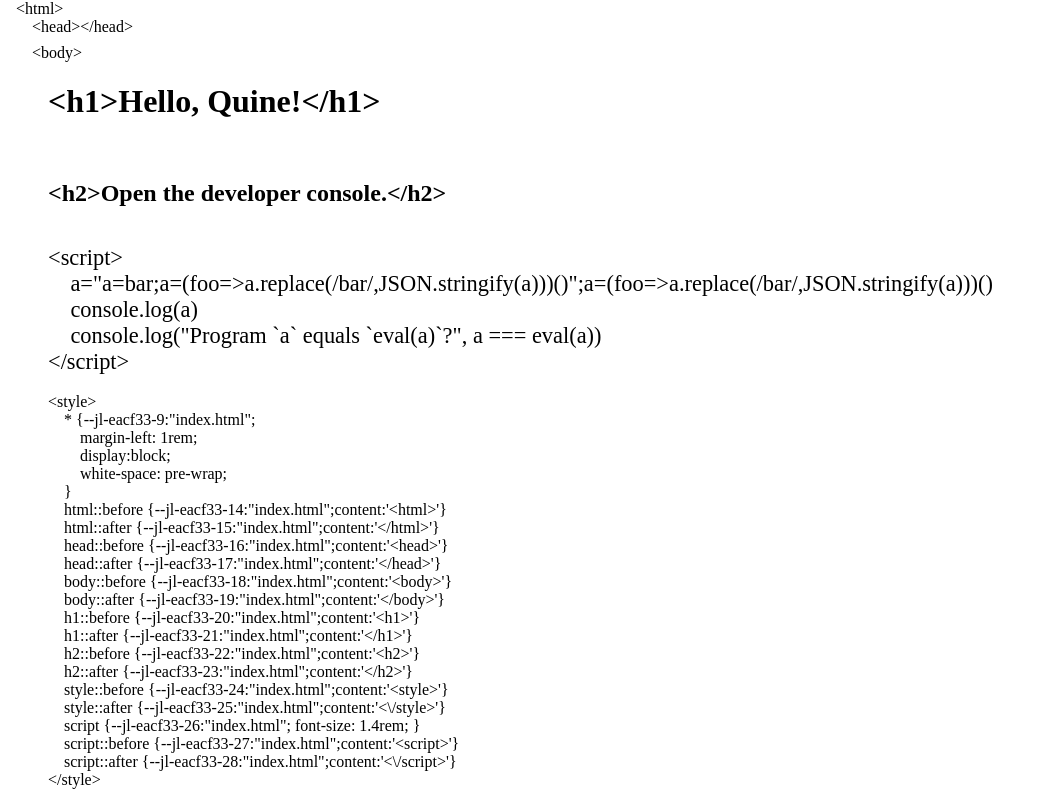
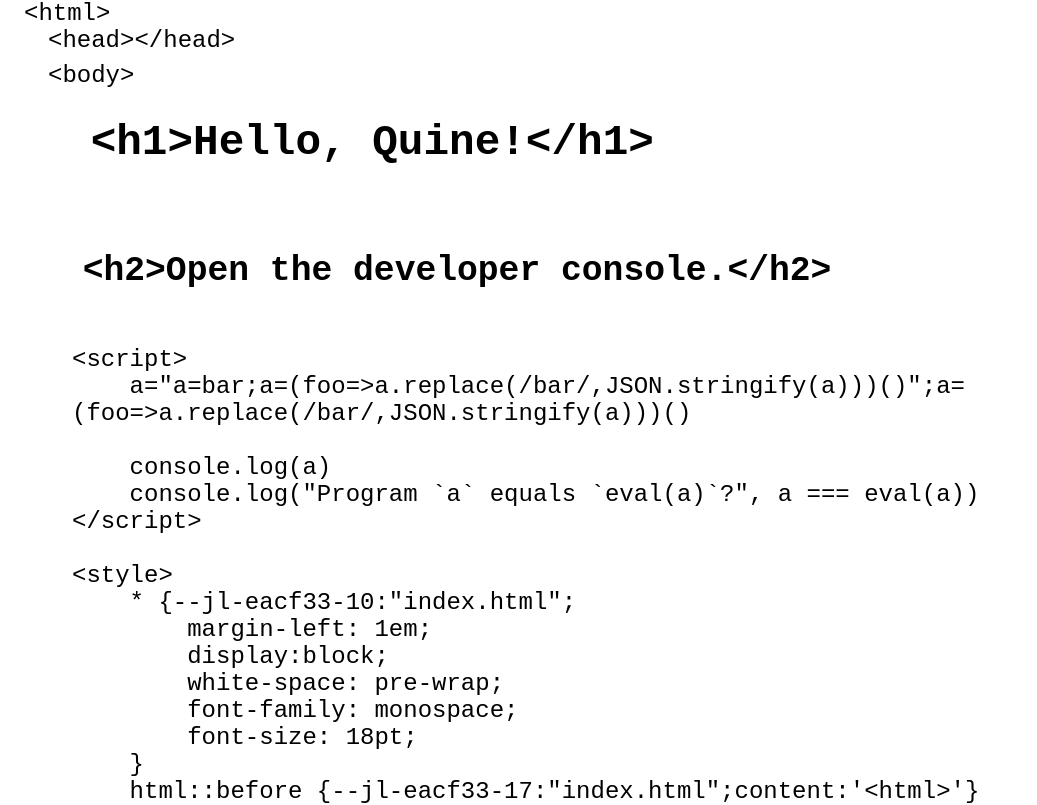
Before and after one commit to kewers/quine, a plain HTML site: page index.html in a window 1280 px wide. Shown: the top 805 px of the page, without its empty margins (0-1037 px from the left). Drawn offline with Linux system fonts and the light colour scheme.

Commit message:
Update index.html

```diff
--- a/index.html
+++ b/index.html
@@ -2,14 +2,17 @@
 <h2>Open the developer console.</h2>
 <script>
     a="a=bar;a=(foo=>a.replace(/bar/,JSON.stringify(a)))()";a=(foo=>a.replace(/bar/,JSON.stringify(a)))()
+
     console.log(a)
     console.log("Program `a` equals `eval(a)`?", a === eval(a))
 </script>
 <style>
     * {
-        margin-left: 1rem;
+        margin-left: 1em;
         display:block;
         white-space: pre-wrap;
+        font-family: monospace;
+        font-size: 18pt;
     }
     html::before {content:'<html>'}
     html::after {content:'</html>'}
@@ -17,13 +20,14 @@
     head::after {content:'</head>'}
     body::before {content:'<body>'}
     body::after {content:'</body>'}
+    h1 { font-size: 32pt; }
     h1::before {content:'<h1>'}
     h1::after {content:'</h1>'}
+    h2 { font-size: 26pt; }
     h2::before {content:'<h2>'}
     h2::after {content:'</h2>'}
     style::before {content:'<style>'}
     style::after {content:'<\/style>'}
-    script { font-size: 1.4rem; }
     script::before {content:'<script>'}
     script::after {content:'<\/script>'}
 </style>
```
